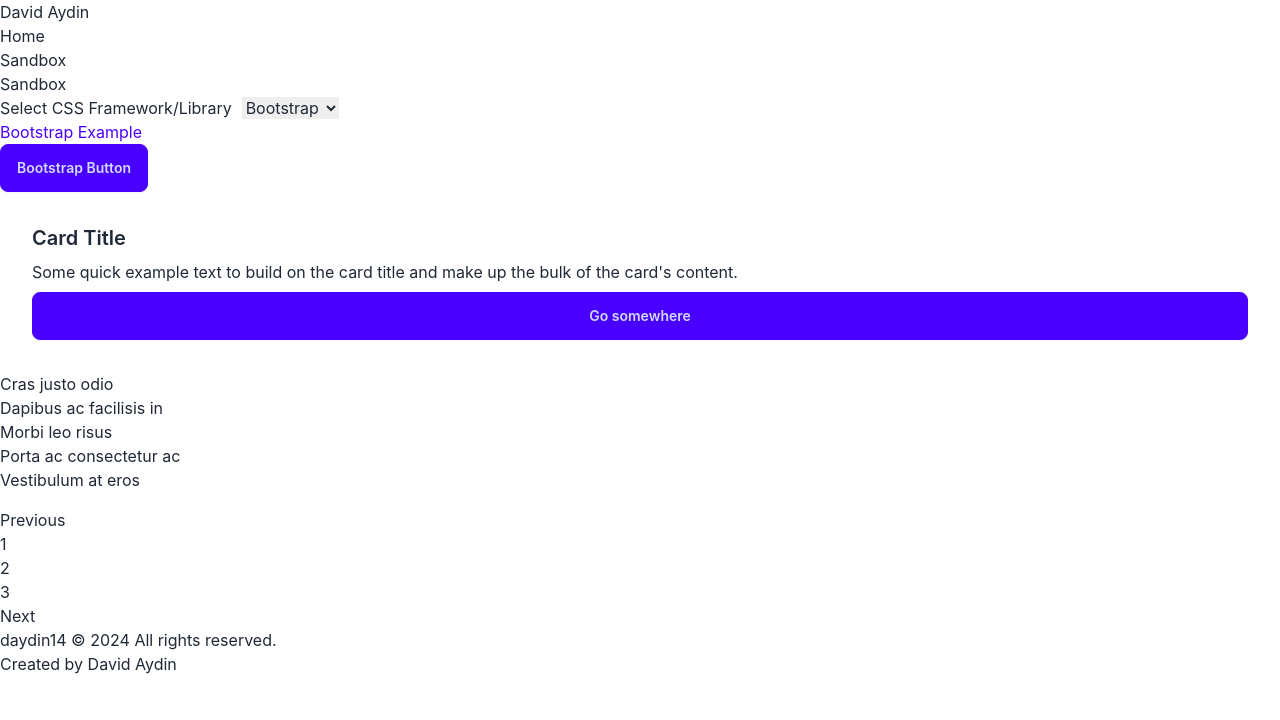
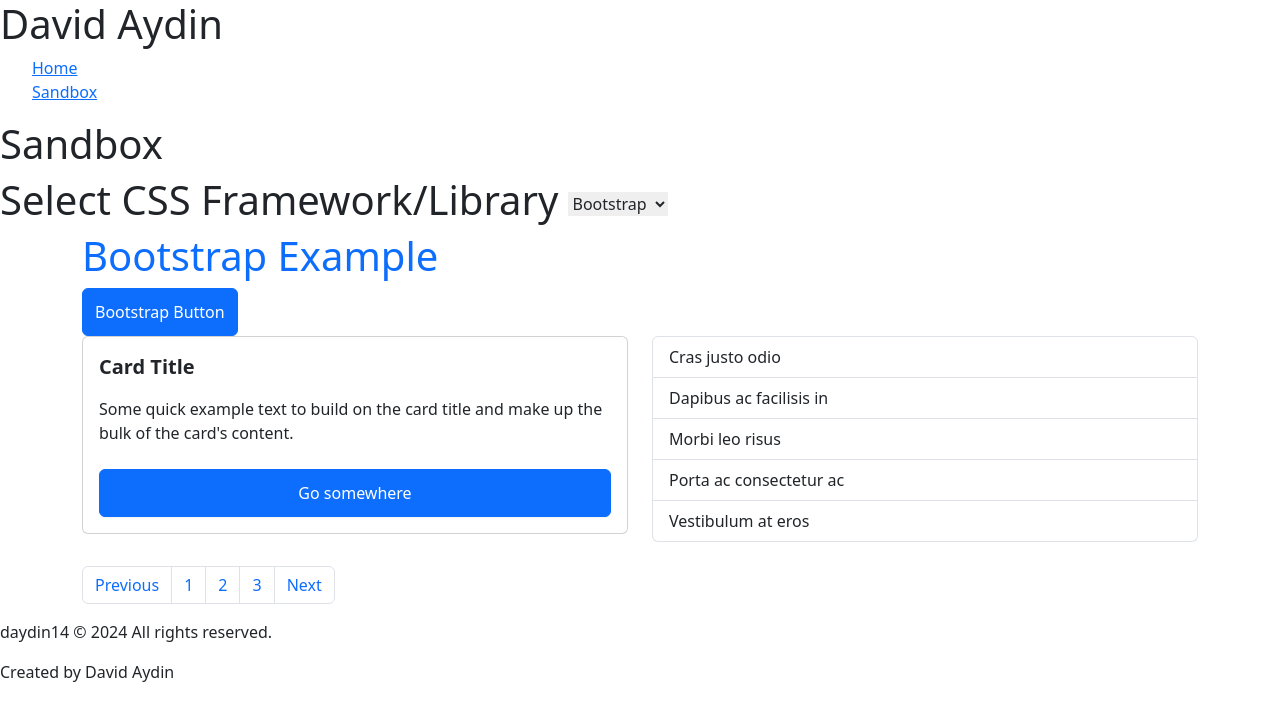
Before and after one commit to daydin14/daydin14.github.io, a React (Create React App) app in the folder portfolio/: page /sandbox in a window 1280 px wide. Shown: the top 720 px of the page. Built offline with nearby package versions, Linux system fonts and the light colour scheme.

Commit message:
Refactor CSS imports

```diff
--- a/portfolio/src/assets/styles/App.css
+++ b/portfolio/src/assets/styles/App.css
@@ -1 +1 @@
-@import "./libraries/Frameworks.css";
+@import "./libraries/Tailwind.css";
--- a/portfolio/src/assets/styles/libraries/Frameworks.css
+++ /dev/null
@@ -1,8 +0,0 @@
-/* Tailwind CSS */
-@tailwind base;
-@tailwind components;
-@tailwind utilities;
-
-@import "bootstrap/dist/css/bootstrap.min.css";
-@import "bulma/css/bulma.min.css";
-@import "purecss/build/pure-min.css";
--- /dev/null
+++ b/portfolio/src/assets/styles/libraries/Tailwind.css
@@ -0,0 +1,4 @@
+/* Tailwind CSS */
+@tailwind base;
+@tailwind components;
+@tailwind utilities;
--- a/portfolio/src/components/Examples/BootstrapExample.js
+++ b/portfolio/src/components/Examples/BootstrapExample.js
@@ -1,5 +1,8 @@
 // Dependencies
 import React from 'react';
+
+// Styles
+import "bootstrap/dist/css/bootstrap.min.css";
 
 const BootstrapExample = () => {
     return (
--- a/portfolio/src/components/Examples/BulmaExample.js
+++ b/portfolio/src/components/Examples/BulmaExample.js
@@ -1,5 +1,8 @@
 // Dependencies
 import React from 'react';
+
+// Styles
+import "bulma/css/bulma.min.css";
 
 const BulmaExample = () => {
     return (
--- a/portfolio/src/components/Examples/PureCSSExample.js
+++ b/portfolio/src/components/Examples/PureCSSExample.js
@@ -1,5 +1,8 @@
 // Dependencies
 import React from 'react';
+
+// Dependencies
+import "purecss/build/pure-min.css";
 
 const PureCSSExample = () => {
     return (
--- a/portfolio/src/components/Examples/Sampler.js
+++ b/portfolio/src/components/Examples/Sampler.js
@@ -1,5 +1,6 @@
 // Dependencies
 import React, { useState, Suspense, lazy } from 'react';
+import { ChakraProvider } from '@chakra-ui/react';
 
 // Components
 const BootstrapExample = lazy(() => import('./BootstrapExample.js'));
@@ -20,7 +21,11 @@ const Sampler = () => {
             case 'Bulma':
                 return <BulmaExample />;
             case 'ChakraUI':
-                return <ChakraUIExample />;
+                return (
+                    <ChakraProvider>
+                        <ChakraUIExample />
+                    </ChakraProvider>
+                );
             case 'DaisyUI':
                 return <DaisyUIExample />;
             case 'MaterialUI':
```
